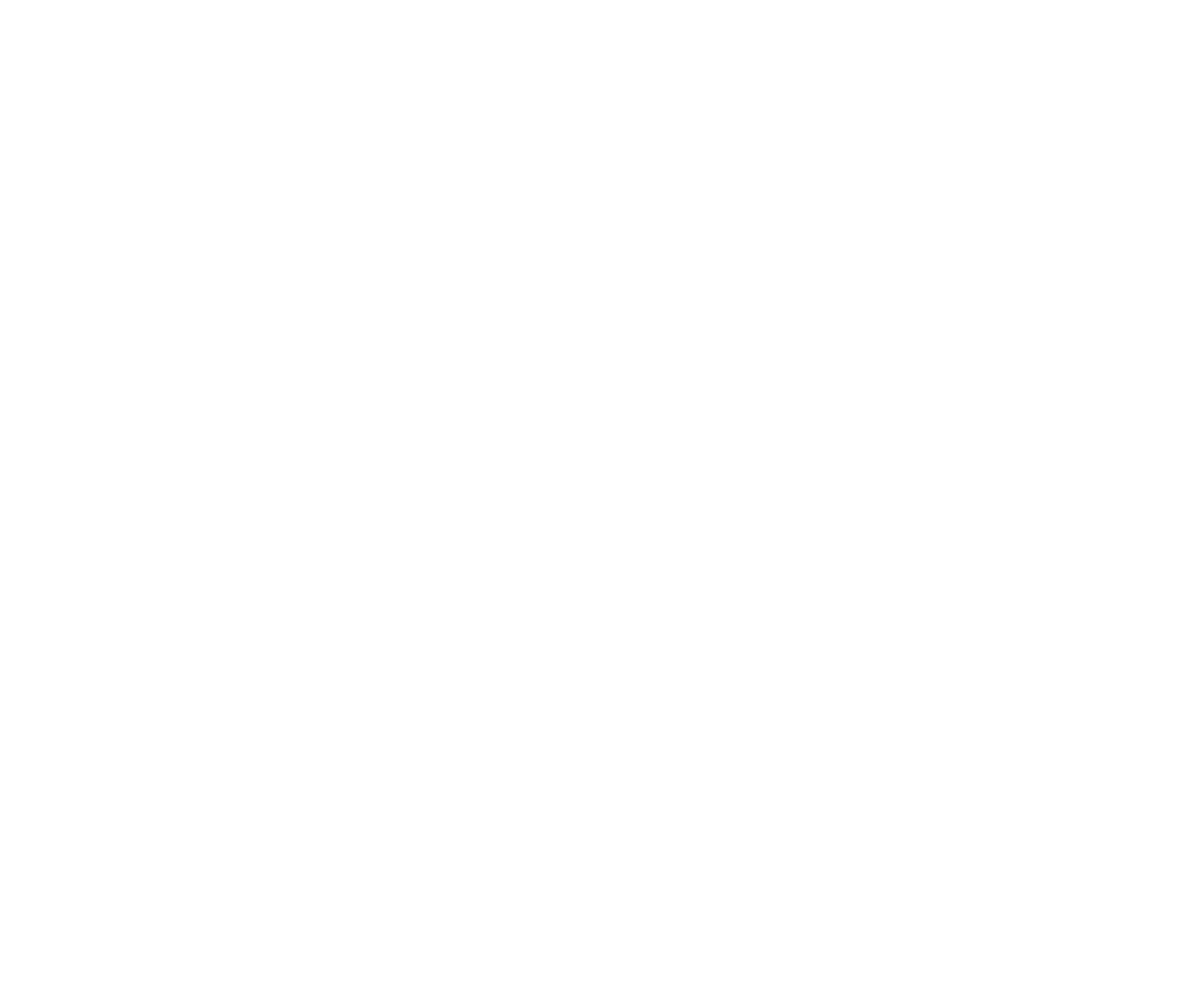
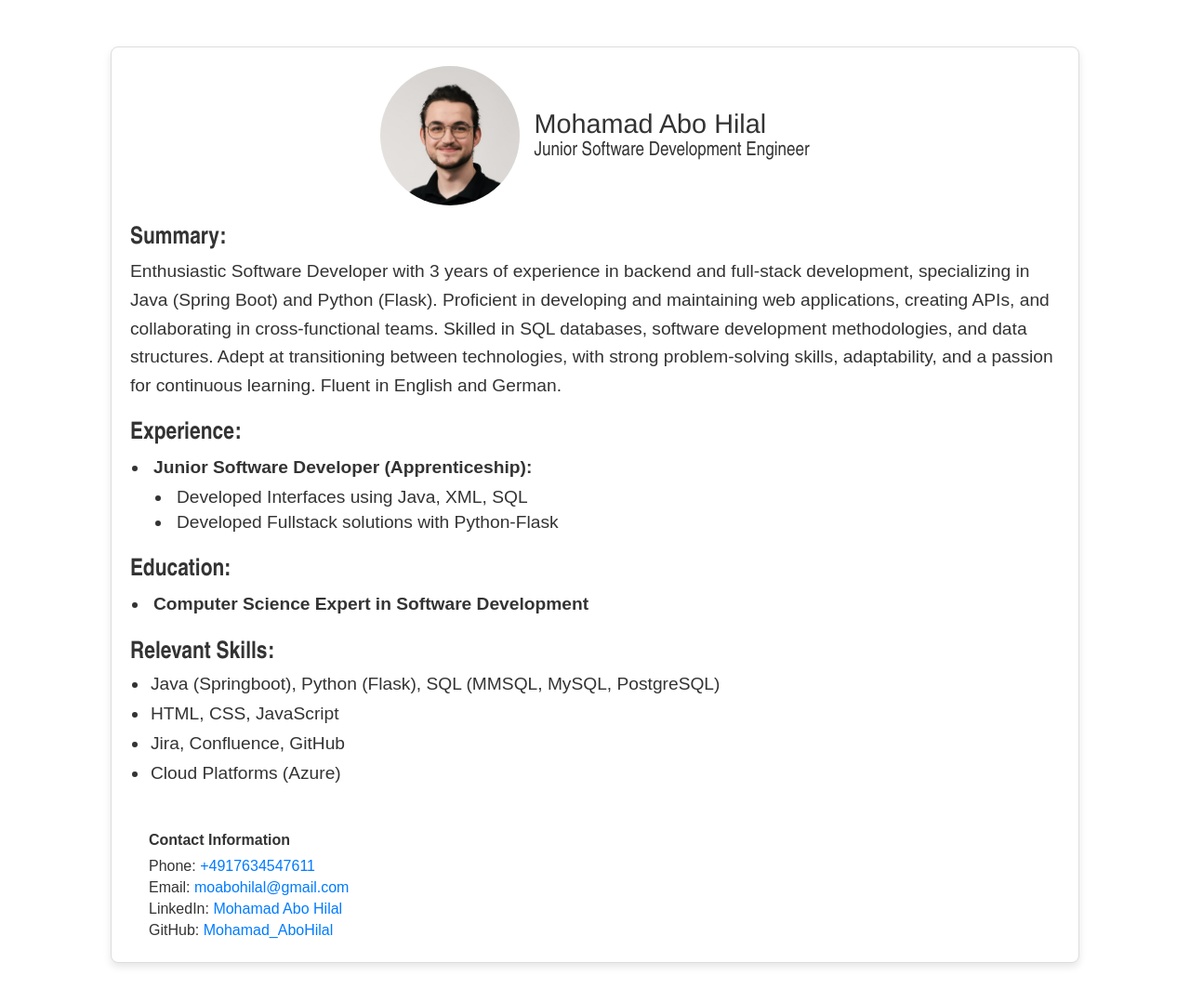
Before and after one commit to MohamadAboHilal/FirstGitRepo, a plain HTML site: page index.html in a window 1280 px wide. Shown: the whole page at 93% size. Before the commit the page ends 800 px from the top, so only its background shows below. Drawn offline with Linux system fonts and the light colour scheme.

Commit message:
added content to the webpage

```diff
--- a/index.html
+++ b/index.html
@@ -1,9 +1,76 @@
+<!DOCTYPE html>
 <html lang="en">
   <head>
     <meta charset="UTF-8" />
     <meta name="viewport" content="width=device-width, initial-scale=1.0" />
+    <title>Resume</title>
     <link rel="stylesheet" href="styles.css" />
-    <title>Document</title>
   </head>
-  <body></body>
+  <body>
+    <div class="resume">
+      <div class="profile">
+        <div class="circle-crop">
+          <img src="myImage.jpg" alt="Profile Image" />
+        </div>
+        <div class="text-container">
+          <span class="name">Mohamad Abo Hilal</span>
+          <span class="title">Junior Software Development Engineer</span>
+        </div>
+      </div>
+
+      <div class="summary">
+        <h2>Summary:</h2>
+        <p class="sump">
+          Enthusiastic Software Developer with 3 years of experience in backend
+          and full-stack development, specializing in Java (Spring Boot) and
+          Python (Flask). Proficient in developing and maintaining web
+          applications, creating APIs, and collaborating in cross-functional
+          teams. Skilled in SQL databases, software development methodologies,
+          and data structures. Adept at transitioning between technologies, with
+          strong problem-solving skills, adaptability, and a passion for
+          continuous learning. Fluent in English and German.
+        </p>
+      </div>
+
+      <div class="experience">
+        <h2>Experience:</h2>
+        <ul class="experience-list">
+          <li>
+            Junior Software Developer (Apprenticeship):
+            <ul class="tasks">
+              <li>Developed Interfaces using Java, XML, SQL</li>
+              <li>Developed Fullstack solutions with Python-Flask</li>
+            </ul>
+          </li>
+        </ul>
+      </div>
+
+      <div class="education">
+        <h2>Education:</h2>
+        <ul class="education-list">
+          <li>
+            Computer Science Expert in Software Development
+          </li>
+      </div>
+
+      <div class="skills">
+        <h2>Relevant Skills:</h2>
+        <ul class="skills-list">
+          <li>Java (Springboot), Python (Flask), SQL (MMSQL, MySQL, PostgreSQL)</li>
+          <li>HTML, CSS, JavaScript</li>
+          <li>Jira, Confluence, GitHub</li>
+          <li>Cloud Platforms (Azure)</li>
+      </div>
+
+      <div class="contact-info">
+        <h2>Contact Information</h2>
+        <p>Phone: <a href="tel:+4917634547611">+4917634547611</a></p>
+        <p>Email: <a href="mailto:your.email@example.com">moabohilal@gmail.com</a></p>
+        <p>LinkedIn: <a href="https://www.linkedin.com/in/mohamadabohilal208/" target="_blank">Mohamad Abo Hilal</a></p>
+        <p>GitHub: <a href="https://github.com/MohamadAboHilal" target="_blank">Mohamad_AboHilal</a></p>
+      </div>
+
+
+    </div>
+  </body>
 </html>
--- a/styles.css
+++ b/styles.css
@@ -0,0 +1,197 @@
+.resume {
+  width: 80%;
+  max-width: 1000px;
+  margin: 50px auto;
+  padding: 20px;
+  border: 1px solid #ddd;
+  border-radius: 8px;
+  box-shadow: 0 4px 8px rgba(0, 0, 0, 0.1);
+  background-color: #fff;
+  text-align: center;
+}
+
+.profile {
+  display: flex;
+  align-items: center;
+  justify-content: center;
+  gap: 15px;
+  margin-bottom: 20px;
+}
+
+.circle-crop {
+  width: 150px;
+  height: 150px;
+  overflow: hidden;
+  border-radius: 50%;
+}
+
+.circle-crop img {
+  width: 100%;
+  height: 100%;
+  object-fit: cover;
+}
+
+.text-container {
+  display: flex;
+  flex-direction: column;
+  align-items: flex-start;
+}
+
+.name {
+  font-family: "Franklin Gothic Medium", "Arial Narrow", Arial, sans-serif;
+  font-size: 1.8em;
+  color: #333;
+}
+
+.title {
+  font-family: "Franklin Gothic Light", "Arial Narrow", Arial, sans-serif;
+  font-size: 1.3em;
+  color: #333;
+}
+
+.summary {
+  margin-top: 20px;
+  font-family: "Franklin Gothic Light", "Arial Narrow", Arial, sans-serif;
+  color: #333;
+  text-align: left;
+}
+
+.summary h2 {
+  font-size: 1.6em;
+  margin-bottom: 10px;
+}
+
+.sump {
+  font-family: Arial, sans-serif;
+  font-size: 1.2em;
+  line-height: 1.6;
+  color: #333;
+  margin-top: -5px;
+}
+
+.experience {
+  margin-top: 20px;
+  font-family: "Franklin Gothic Light", "Arial Narrow", Arial, sans-serif;
+  color: #333;
+  text-align: left;
+}
+
+.experience h2 {
+  font-size: 1.6em;
+  margin-bottom: 15px;
+}
+
+.experience-list {
+  margin-top: -10px;
+  list-style-type: disc;
+  padding-left: 20px;
+  font-family: Arial, sans-serif;
+  font-size: 1.2em;
+  color: #333;
+}
+
+.experience-list li {
+  font-weight: bold;
+  margin-bottom: 8px;
+  padding: 5px;
+}
+
+.tasks {
+  margin-top: 5px;
+  list-style-type: disc;
+  padding-left: 20px;
+  font-family: Arial, sans-serif;
+  font-size: 1em;
+  color: #333;
+}
+
+.tasks li {
+  font-weight: lighter;
+  margin-bottom: -5px;
+  padding: 5px;
+}
+
+.education {
+  margin-top: 20px;
+  font-family: "Franklin Gothic Light", "Arial Narrow", Arial, sans-serif;
+  color: #333;
+  text-align: left;
+}
+
+.education h2 {
+  font-size: 1.6em;
+  margin-bottom: 15px;
+}
+
+.education-list {
+  margin-top: -10px;
+  list-style-type: disc;
+  padding-left: 20px;
+  font-family: Arial, sans-serif;
+  font-size: 1.2em;
+  color: #333;
+}
+
+.education-list li {
+  font-weight: bold;
+  margin-bottom: 8px;
+  padding: 5px;
+}
+
+.skills {
+  margin-top: 20px;
+  font-family: "Franklin Gothic Light", "Arial Narrow", Arial, sans-serif;
+  color: #333;
+  text-align: left;
+}
+
+.skills h2 {
+  font-size: 1.6em;
+  margin-bottom: 15px;
+}
+
+.skills-list {
+  margin-top: -10px;
+  list-style-type: disc;
+  padding-left: 20px;
+  font-family: Arial, sans-serif;
+  font-size: 1.2em;
+  color: #333;
+}
+
+.skills-list li {
+  font-weight: lighter;
+  margin-bottom: 6px;
+  padding: 2px;
+}
+
+.contact-info {
+  margin-top: 50px;
+  padding-left: 20px;
+  text-align: left;
+  font-family: Arial, sans-serif;
+  color: #333;
+}
+
+.contact-info h2 {
+  font-size: 1em;
+  margin-bottom: 10px;
+}
+
+.contact-info ul,
+.contact-info p {
+  margin: 5px 0;
+  font-size: 1em;
+  list-style-type: none;
+}
+
+.contact-info a {
+  font-size: 1em;
+  color: #007bff;
+  text-decoration: none;
+}
+
+.contact-info a:hover {
+  font-size: 1em;
+  text-decoration: underline;
+}
```
Also changed, not shown: myImage.jpg (added).
